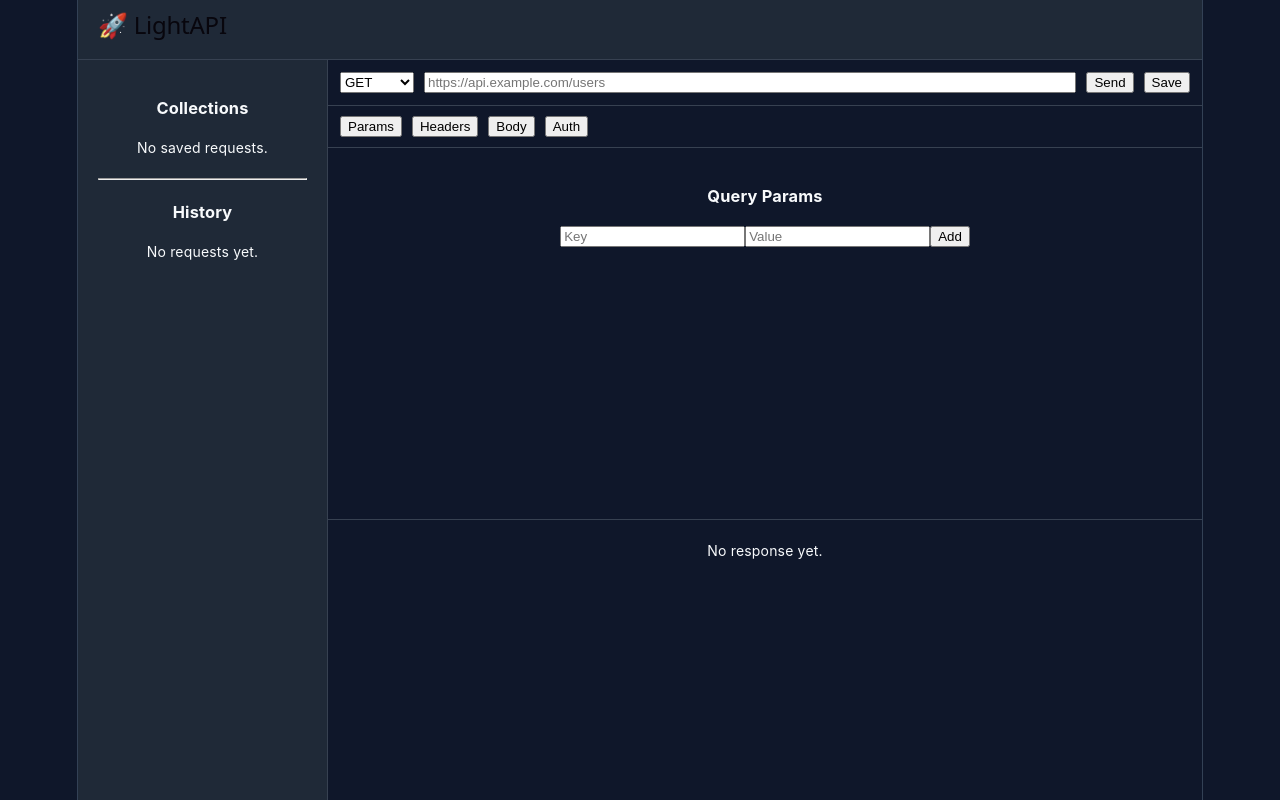
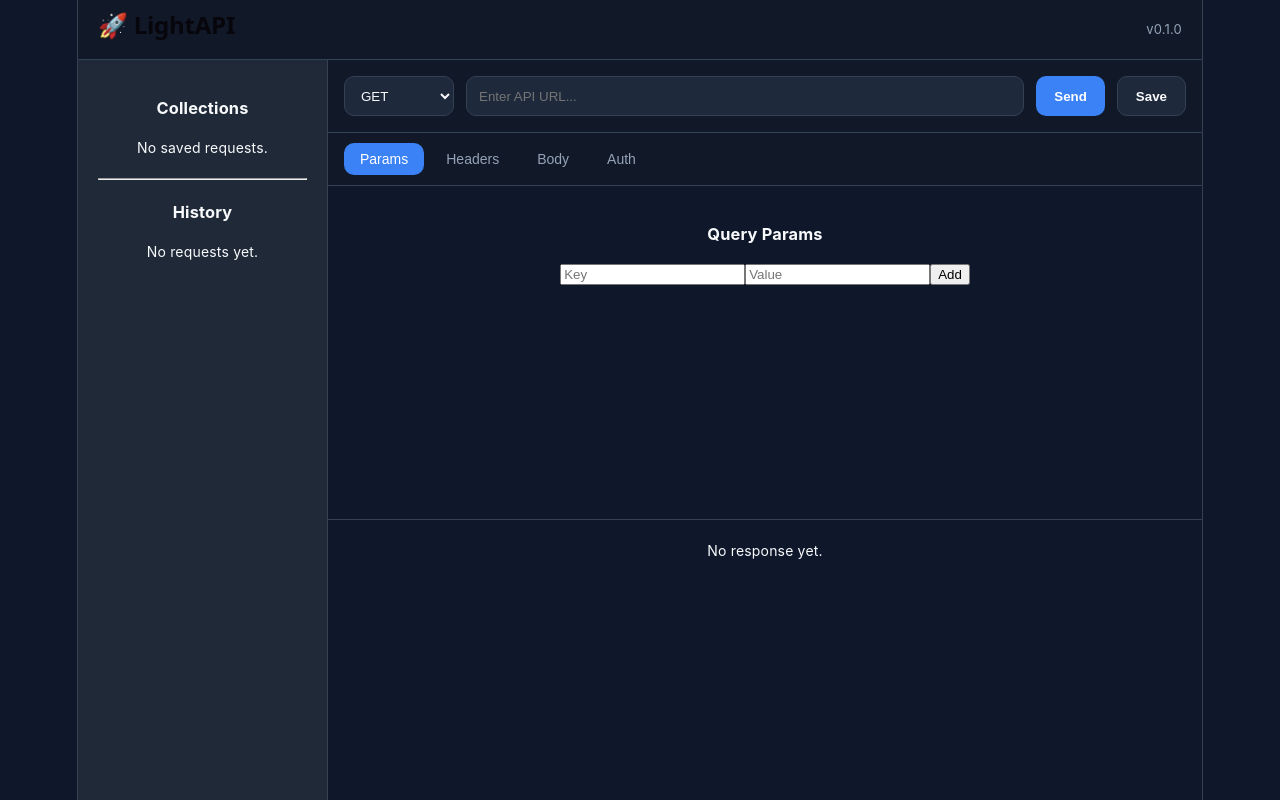
Before and after one commit to sameergaikwad222/lightapi, a React (Vite) app: page / in a window 1280 px wide. Built offline with nearby package versions, Linux system fonts and the light colour scheme.

Commit message:
style: redesign request tabs

```diff
--- a/src/components/Header/Header.jsx
+++ b/src/components/Header/Header.jsx
@@ -2,6 +2,10 @@ function Header() {
   return (
     <header className="header">
       <h2>🚀 LightAPI</h2>
+
+      <span className="version">
+        v0.1.0
+      </span>
     </header>
   );
 }
--- a/src/components/RequestBar/RequestBar.jsx
+++ b/src/components/RequestBar/RequestBar.jsx
@@ -97,7 +97,6 @@ function RequestBar() {
       body,
       auth,
     });
-    console.log(`showSaveModal: ${showSaveModal}`);
     setShowSaveModal(false);
   };
 
@@ -117,7 +116,7 @@ function RequestBar() {
 
       <input
         type="text"
-        placeholder="https://api.example.com/users"
+        placeholder="Enter API URL..."
         value={url}
         onChange={(e) => setUrl(e.target.value)}
         disabled={loading}
--- a/src/components/RequestTabs/RequestTabs.jsx
+++ b/src/components/RequestTabs/RequestTabs.jsx
@@ -1,19 +1,24 @@
 import useRequestStore from "../../store/requestStore";
+
+const tabs = [
+  { id: "params", label: "Params" },
+  { id: "headers", label: "Headers" },
+  { id: "body", label: "Body" },
+  { id: "auth", label: "Auth" },
+];
 
 function RequestTabs() {
   const { activeTab, setActiveTab } = useRequestStore();
-
-  const tabs = ["params", "headers", "body", "auth"];
 
   return (
     <div className="request-tabs">
       {tabs.map((tab) => (
         <button
-          key={tab}
-          onClick={() => setActiveTab(tab)}
-          className={activeTab === tab ? "active" : ""}
+          key={tab.id}
+          className={activeTab === tab.id ? "active" : ""}
+          onClick={() => setActiveTab(tab.id)}
         >
-          {tab.charAt(0).toUpperCase() + tab.slice(1)}
+          {tab.label}
         </button>
       ))}
     </div>
--- a/src/styles/layout.css
+++ b/src/styles/layout.css
@@ -75,9 +75,41 @@ body{
 
 .request-tabs {
   display: flex;
-  gap: 10px;
-  padding: 10px 12px;
-  border-bottom: 1px solid #374151;
+  align-items: center;
+  gap: 6px;
+
+  padding: 10px 16px;
+
+  background: var(--bg-secondary);
+
+  border-bottom: 1px solid var(--border);
+}
+
+.request-tabs button {
+  padding: 8px 16px;
+
+  border: none;
+  border-radius: var(--radius-md);
+
+  background: transparent;
+  color: var(--text-secondary);
+
+  cursor: pointer;
+
+  font-size: 14px;
+  font-weight: 500;
+
+  transition: all .2s ease;
+}
+
+.request-tabs button:hover {
+  background: var(--bg-hover);
+  color: var(--text-primary);
+}
+
+.request-tabs button.active {
+  background: var(--primary);
+  color: white;
 }
 
 .request-editor {
@@ -155,3 +187,106 @@ body{
   padding: 8px 18px;
   cursor: pointer;
 }
+
+
+
+.request-bar {
+  display: flex;
+  align-items: center;
+  gap: 12px;
+
+  padding: 16px;
+  background: var(--bg-secondary);
+
+  border-bottom: 1px solid var(--border);
+}
+
+.request-bar select,
+.request-bar input {
+  height: 40px;
+
+  background: var(--bg-panel);
+  color: var(--text-primary);
+
+  border: 1px solid var(--border);
+  border-radius: var(--radius-md);
+
+  padding: 0 12px;
+
+  outline: none;
+
+  transition: all .2s ease;
+}
+
+.request-bar select {
+  width: 110px;
+  cursor: pointer;
+}
+
+.request-bar input {
+  flex: 1;
+}
+
+.request-bar select:focus,
+.request-bar input:focus {
+  border-color: var(--primary);
+  box-shadow: 0 0 0 3px rgba(59,130,246,.2);
+}
+
+.request-bar button {
+  height: 40px;
+
+  padding: 0 18px;
+
+  border: none;
+  border-radius: var(--radius-md);
+
+  cursor: pointer;
+
+  font-weight: 600;
+
+  transition: .2s;
+}
+
+.request-bar button:first-of-type {
+  background: var(--primary);
+  color: white;
+}
+
+.request-bar button:first-of-type:hover {
+  background: var(--primary-hover);
+}
+
+.request-bar button:last-of-type {
+  background: var(--bg-panel);
+  color: var(--text-primary);
+  border: 1px solid var(--border);
+}
+
+.request-bar button:last-of-type:hover {
+  background: var(--bg-hover);
+}
+
+.header {
+  height: 60px;
+
+  display: flex;
+  justify-content: space-between;
+  align-items: center;
+
+  padding: 0 20px;
+
+  background: var(--bg-secondary);
+
+  border-bottom: 1px solid var(--border);
+}
+
+.header h2 {
+  font-size: 24px;
+  font-weight: 700;
+}
+
+.version {
+  color: var(--text-secondary);
+  font-size: 13px;
+}
--- a/src/styles/variables.css
+++ b/src/styles/variables.css
@@ -1,5 +1,4 @@
 :root {
-
   /* Backgrounds */
   --bg-primary: #0f172a;
   --bg-secondary: #111827;
@@ -24,7 +23,7 @@
 
   /* Radius */
   --radius-sm: 6px;
-  --radius-md: 8px;
+  --radius-md: 10px;
   --radius-lg: 12px;
 
   /* Spacing */
@@ -36,7 +35,5 @@
   --space-6: 24px;
 
   /* Shadow */
-  --shadow:
-    0 4px 12px rgba(0,0,0,.25);
-
+  --shadow: 0 4px 12px rgba(0, 0, 0, 0.25);
 }
```
